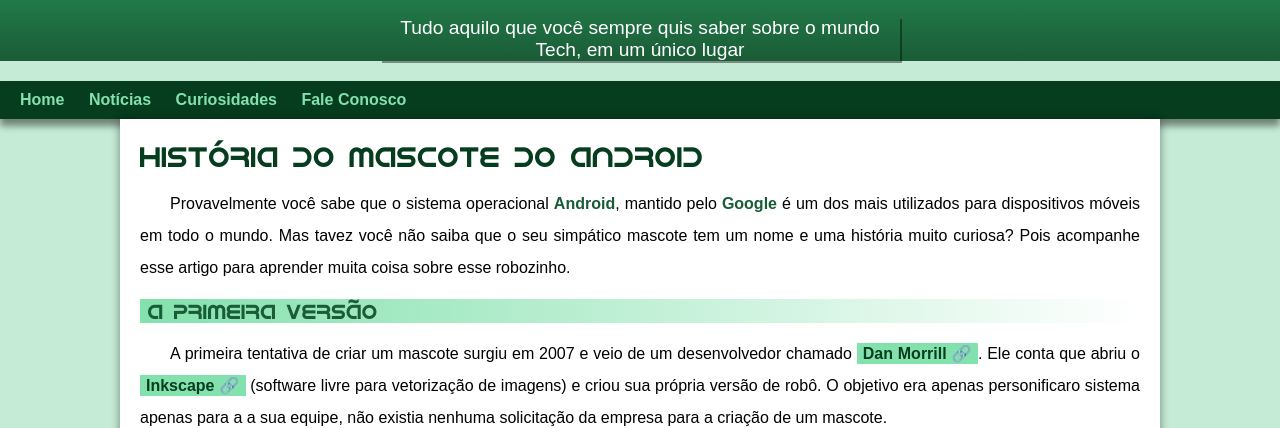
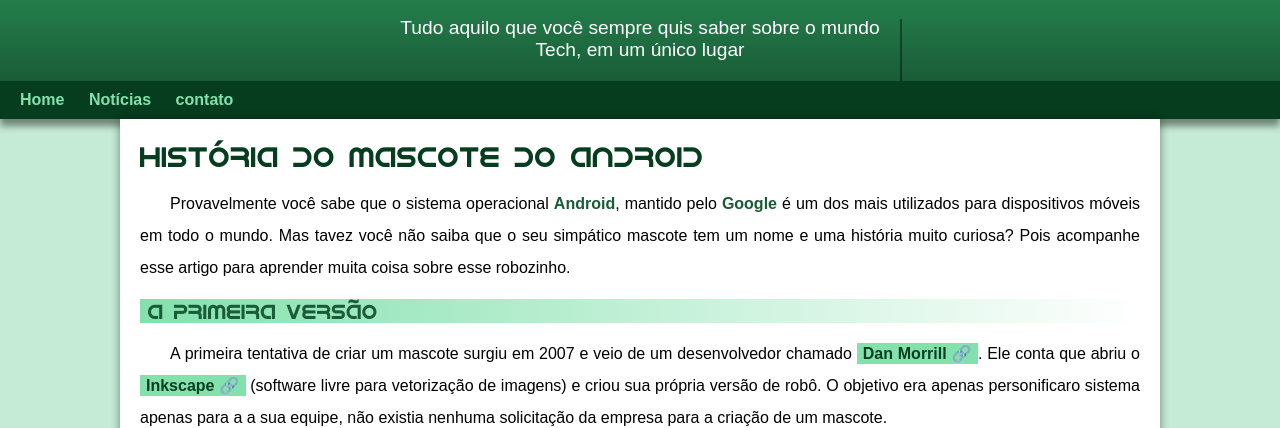
Before and after one commit to CaicSantos/projeto-android, a plain HTML site: page index.html in a window 1280 px wide. Shown: the part 100-528 px from the top of the page. Drawn offline with Linux system fonts and the light colour scheme.

Commit message:
correção

```diff
--- a/estilo/style.css
+++ b/estilo/style.css
@@ -68,7 +68,7 @@ header > p{
     padding-right: 10px;
     padding-left: 10px;
     margin: auto;
-    margin-bottom:20px ;
+    padding-bottom:20px ;
     box-shadow: 2px 2px 0px rgba(0, 0, 0, 0.403);
 
 }
--- a/index.html
+++ b/index.html
@@ -16,8 +16,7 @@
     <nav>
         <a href="#">Home</a>
         <a href="#">Notícias</a>
-        <a href="#">Curiosidades</a>
-        <a href="#">Fale Conosco</a>
+        <a href="#">contato</a>
     </nav>
 
     <main>
```
